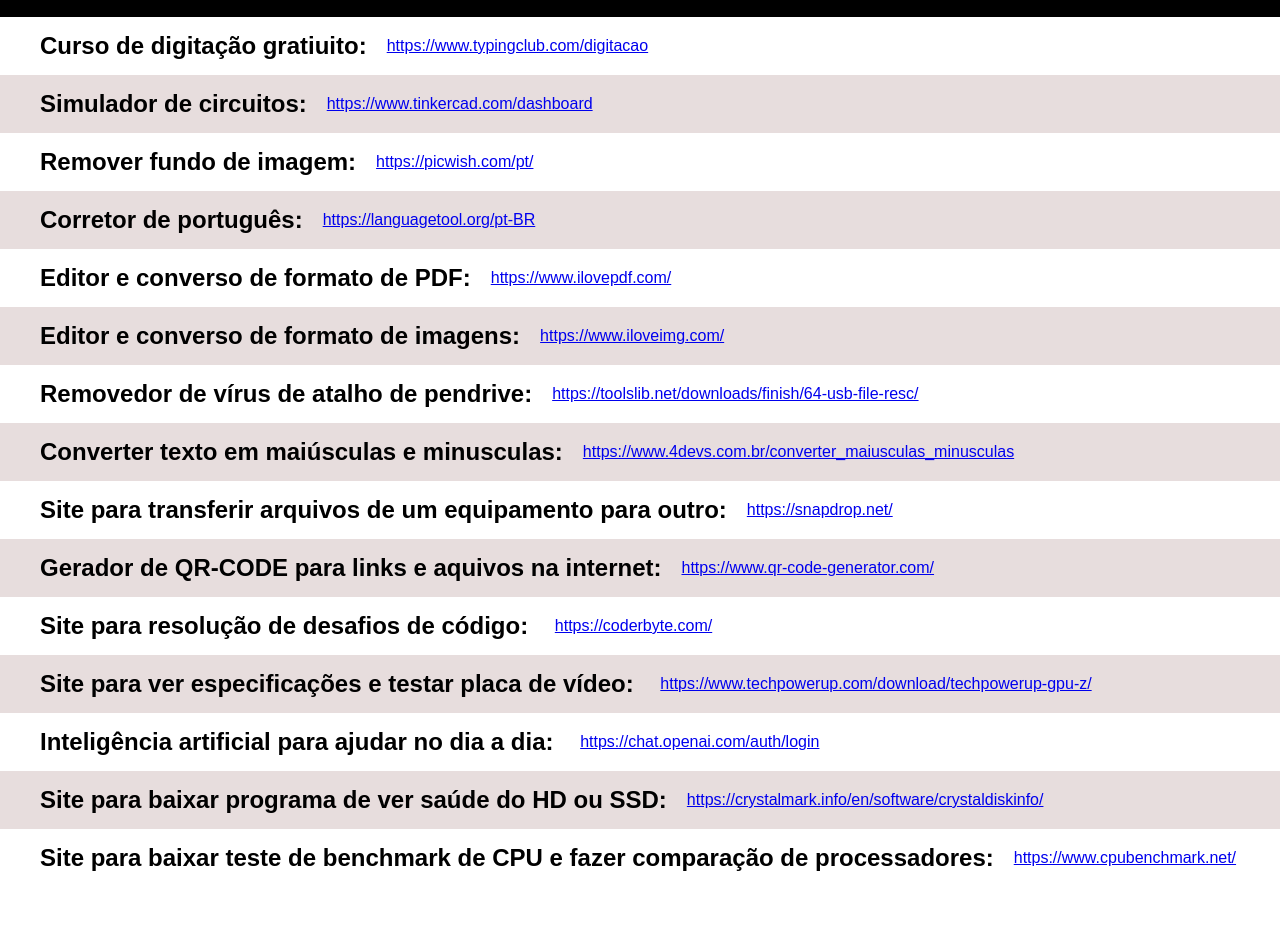
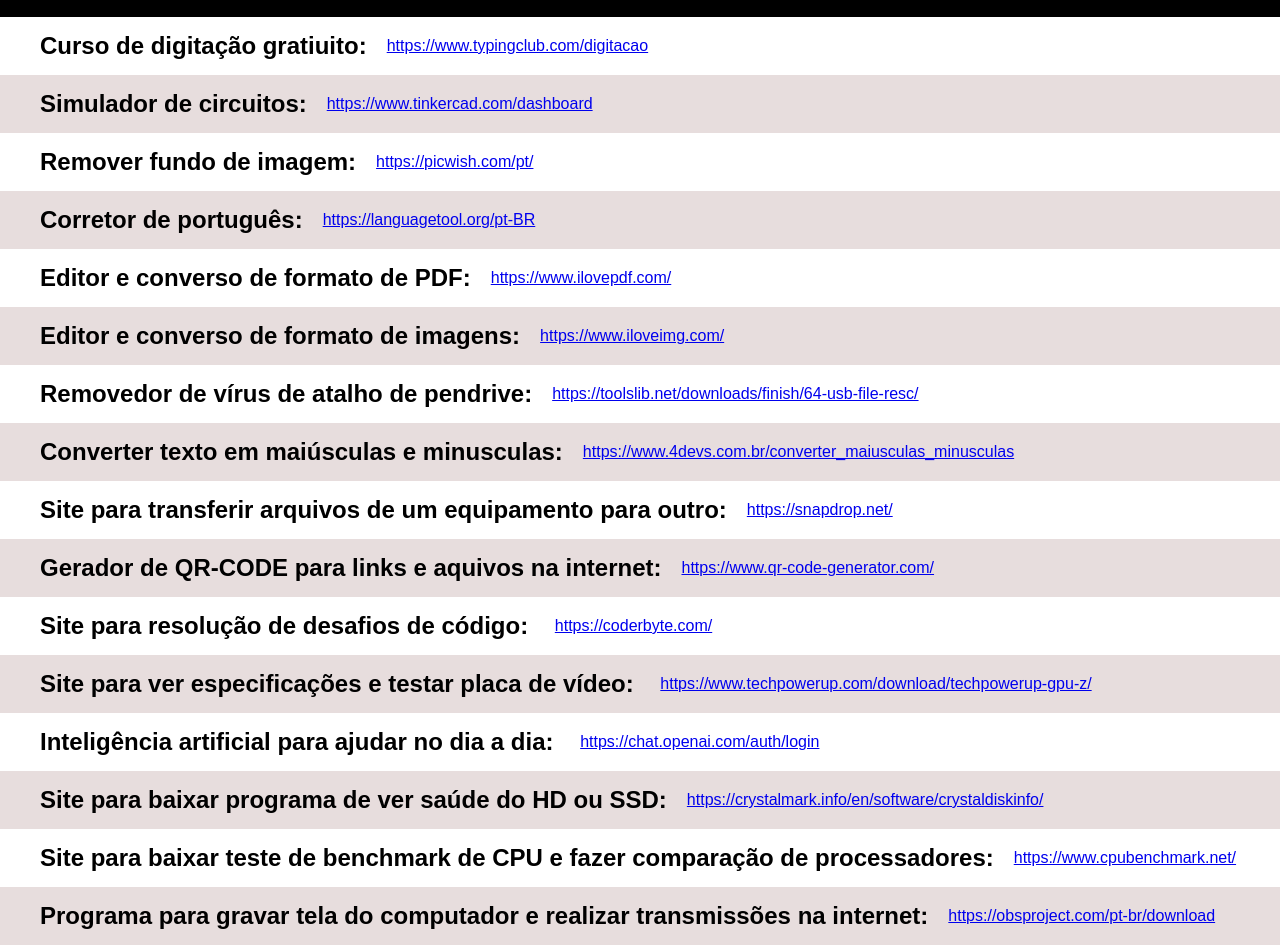
Before and after one commit to joaopaulocdemorais/ferramentas, a plain HTML site: page index.html in a window 1280 px wide. Shown: the part 51-996 px from the top of the page. Before the commit the page ends 938 px from the top, so only its background shows below. Drawn offline with Linux system fonts and the light colour scheme.

Commit message:
Programa para gravar tela do computador e realizar transmissões na internet.

```diff
--- a/index.html
+++ b/index.html
@@ -91,6 +91,9 @@
         <section>
             <h2>Site para baixar teste de benchmark de CPU e fazer comparação de processadores:</h2><a href="https://www.cpubenchmark.net/" target="_blank">https://www.cpubenchmark.net/</a>
         </section>
+        <section>
+            <h2>Programa para gravar tela do computador e realizar transmissões na internet:</h2><a href="https://obsproject.com/pt-br/download" target="_blank">https://obsproject.com/pt-br/download</a>
+        </section>
     </main>
 </body>
 </html>
```
